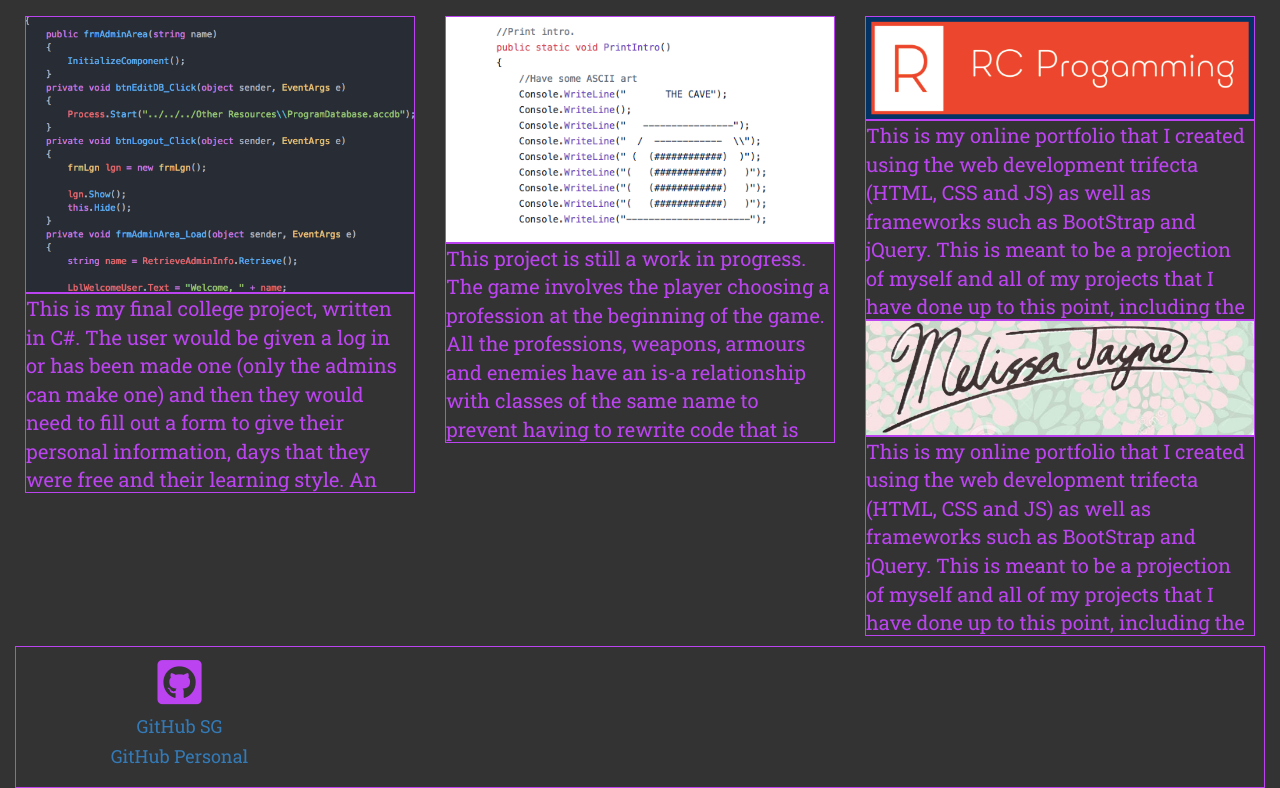
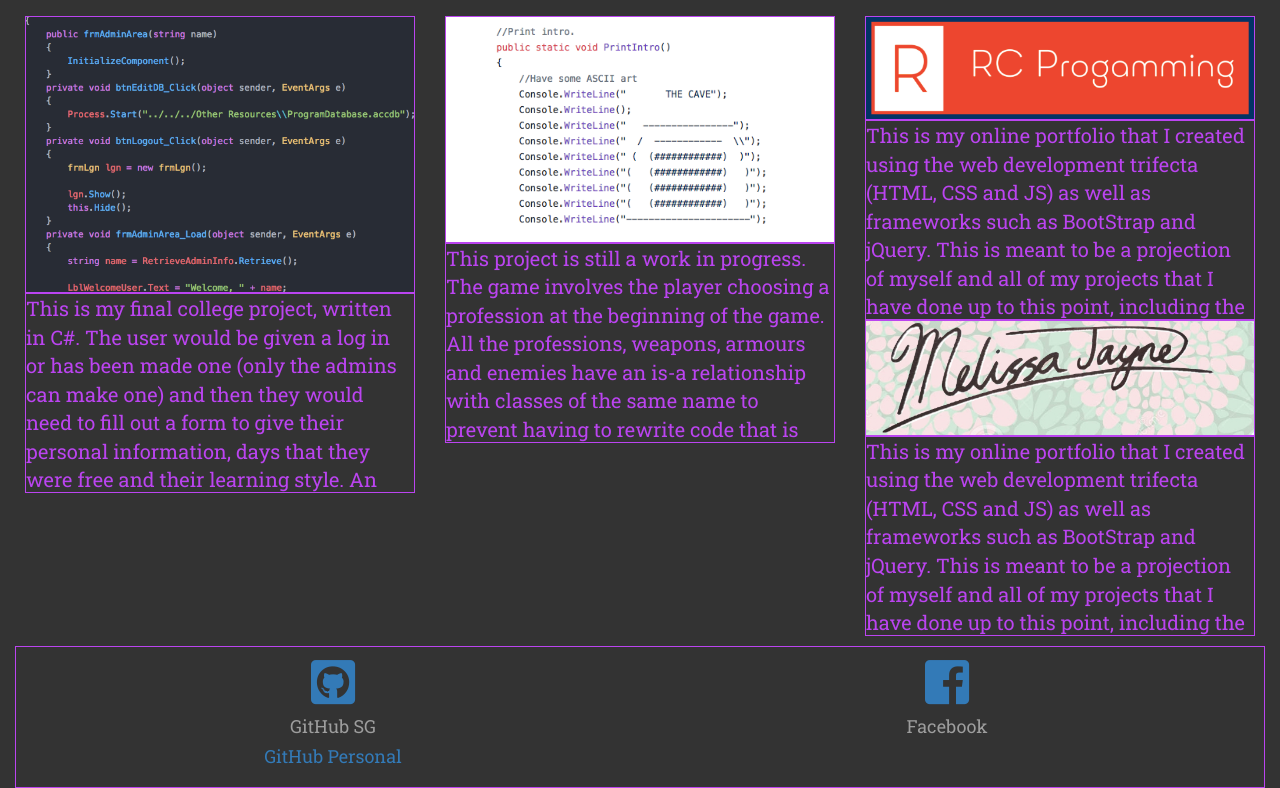
Before and after one commit to ElementalDev/rcollettsg.github.io, a plain HTML site: page index.html in a window 1280 px wide. Shown: the part 1877-2665 px from the top of the page. Drawn offline with nearby package versions, Linux system fonts and the light colour scheme.

Commit message:
Links added too footer

```diff
--- a/index.html
+++ b/index.html
@@ -147,7 +147,7 @@
           </div>
         </div>
       <!-- Projects  -->
-      <h2 id="project"><i class="fas fa-project-diagram"></i>Projects</h2>
+      <h2 id="project"><i class="fas fa-project-diagram"></i> Projects</h2>
         <div class="row">
           <div class="col-sm-4">
             <img class="projImg" src="Images/ttms.png" alt="TTMS">
@@ -195,10 +195,21 @@
       </div>
     <div class="container-fluid">
       <footer id="contact" class="row">
-          <div class="col-sm-3">
+        <div class="col-sm-6">
+          <a href="https://github.com/RCollettSG">
             <i class="fab fa-github-square"></i>
-              <h4><a href="https://github.com/RCollettSG">GitHub SG</a></h4>
-              <h4><a href="https://github.com/ElementalNecro">GitHub Personal</a></h4>
+            <h4>GitHub SG</h4></a>
+            <h4>
+              <a href="https://github.com/ElementalNecro">
+                GitHub Personal
+              </a>
+            </h4>
+          </div>
+        <div class="col-sm-6">
+          <a href="https://www.facebook.com/reece.collett">
+            <i class="fab fa-facebook-square"></i>
+            <h4>Facebook</h4>
+          </a>
         </div>
       </footer>
     </div>
```
Lines whose indentation alone changed are shown as unchanged.
